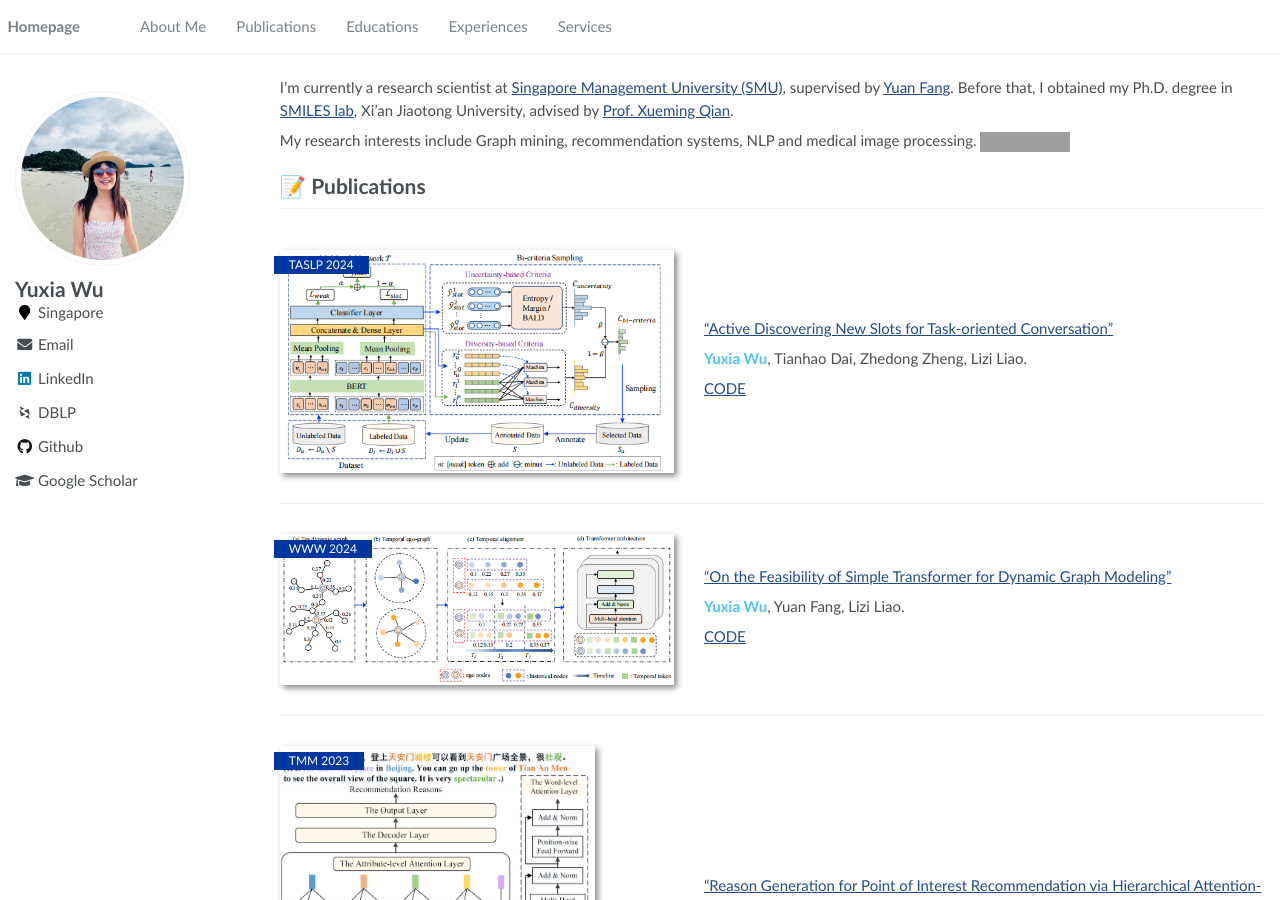
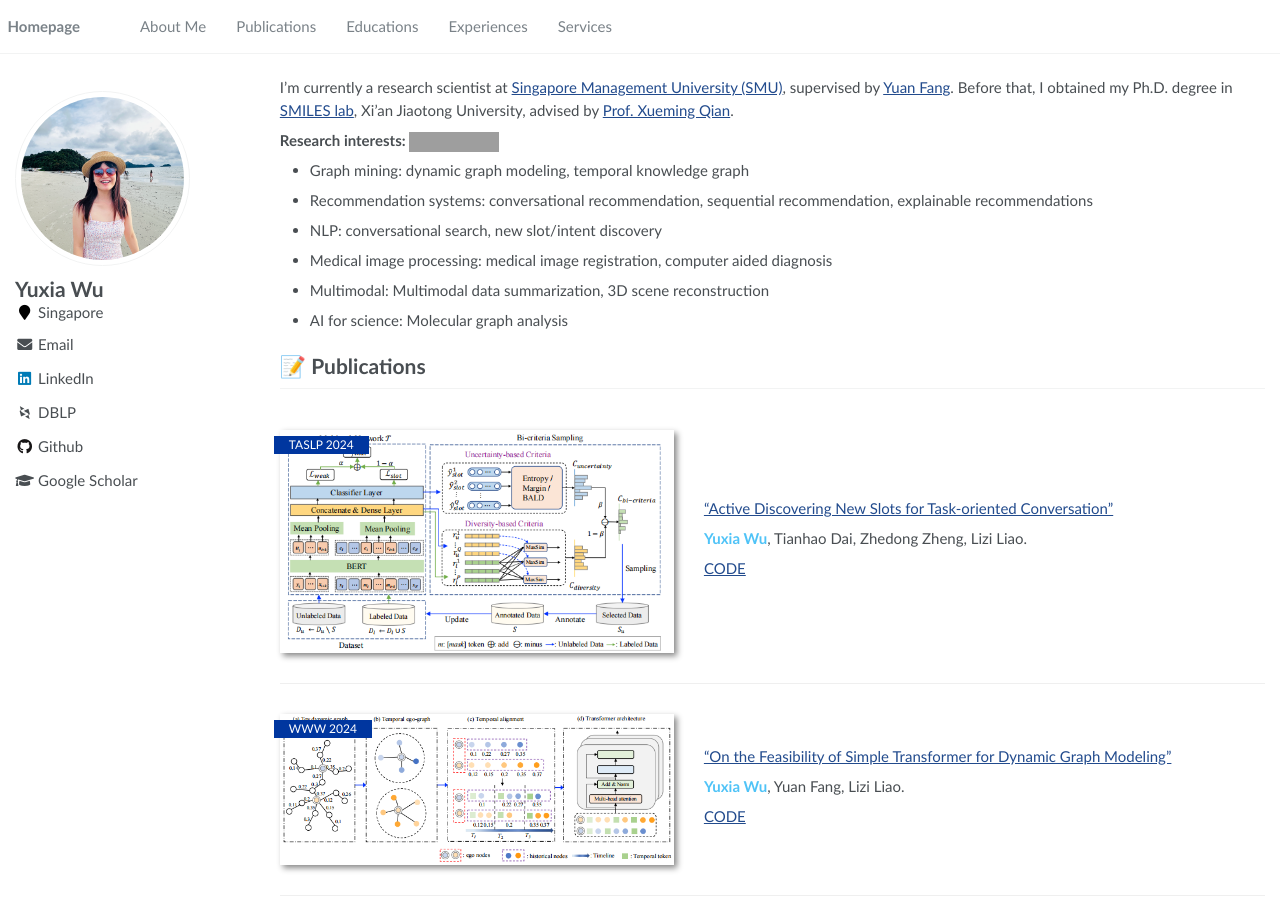
Before and after one commit to YuxiaWu/YuxiaWu.github.io, a Jekyll site: the page built from _pages/about.md, in a window 1280 px wide and 900 px high. Built offline with Jekyll 4.4.1, drawn with Linux system fonts in a browser that asks for light colours; some web fonts are replaced; grey boxes are pictures that could not be loaded.

Commit message:
Update about.md

```diff
--- a/_pages/about.md
+++ b/_pages/about.md
@@ -19,7 +19,16 @@ redirect_from:
 
 I'm currently a research scientist at [Singapore Management University (SMU)](https://www.smu.edu.sg/), supervised by [Yuan Fang](https://www.yfang.site/home). Before that, I obtained my Ph.D. degree in [SMILES lab](http://www.smiles-xjtu.com/), Xi'an Jiaotong University, advised by [Prof. Xueming Qian](https://gr.xjtu.edu.cn/web/qianxm).
 
-My research interests include Graph mining, recommendation systems, NLP and medical image processing. <a href='https://scholar.google.com/citations?user=bRgptuYAAAAJ&hl=en'><img src="https://img.shields.io/endpoint?url={{ url | url_encode }}&logo=Google%20Scholar&labelColor=f6f6f6&color=9cf&style=flat&label=citations"></a>
+**Research interests:** <a href='https://scholar.google.com/citations?user=bRgptuYAAAAJ&hl=en'><img src="https://img.shields.io/endpoint?url={{ url | url_encode }}&logo=Google%20Scholar&labelColor=f6f6f6&color=9cf&style=flat&label=citations"></a>
+
+- Graph mining: dynamic graph modeling, temporal knowledge graph
+- Recommendation systems: conversational recommendation, sequential recommendation, explainable recommendations
+- NLP: conversational search, new slot/intent discovery
+- Medical image processing: medical image registration, computer aided diagnosis
+- Multimodal: Multimodal data summarization, 3D scene reconstruction
+- AI for science: Molecular graph analysis
+
+
 
 # 📝 Publications
 
```
